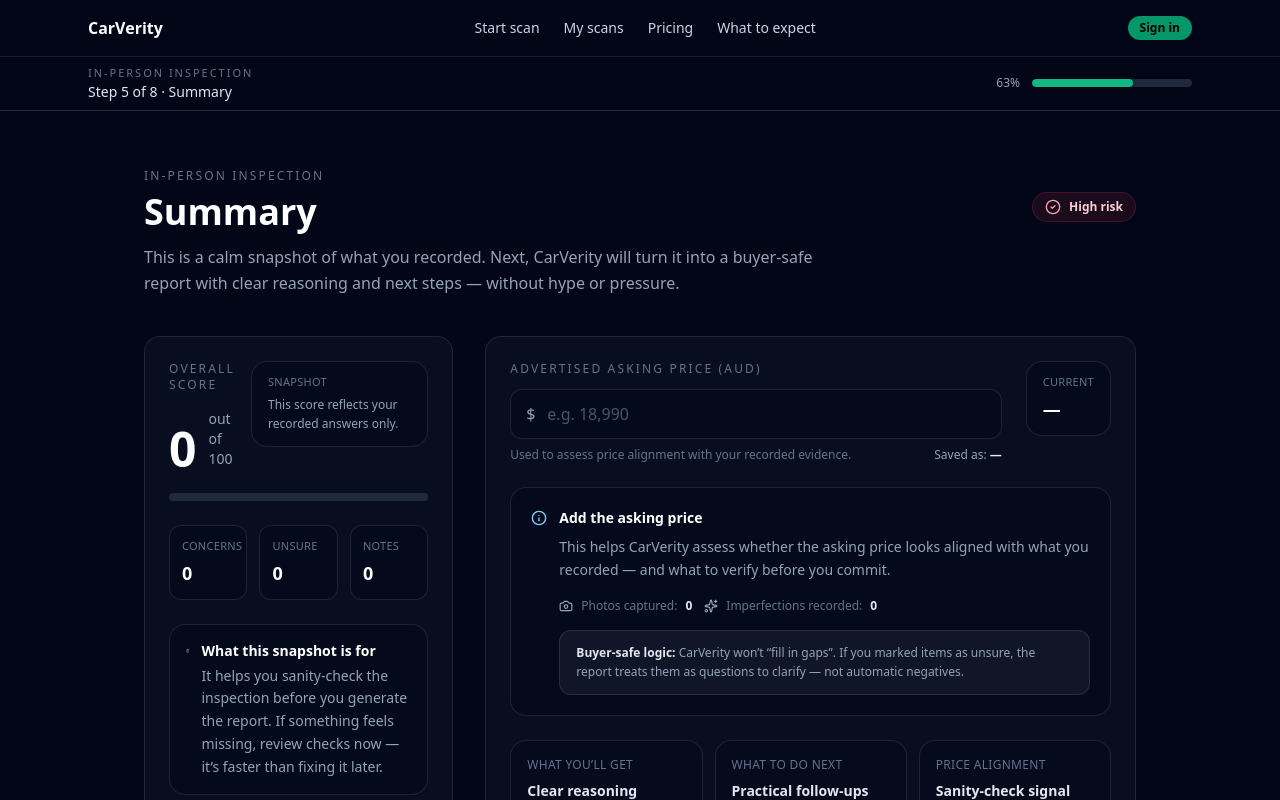
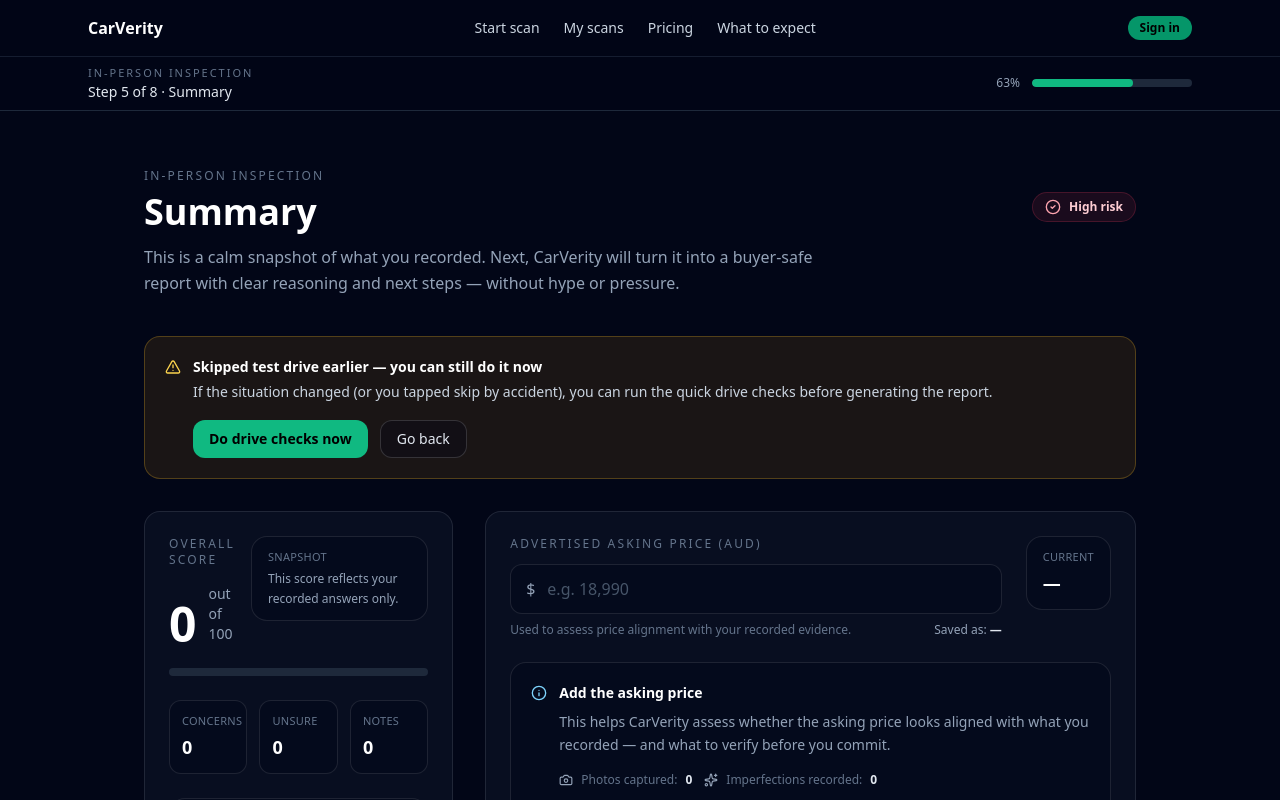
Before and after one commit to jeremy-swallow/carverity-clean, a React (Vite) app: page /scan/in-person/summary in a window 1280 px wide. Shown: the top 800 px of the page. Built offline with nearby package versions, Linux system fonts and the light colour scheme; no server answers.

Commit message:
Add option to return to drive checks from summary

```diff
--- a/src/pages/InPersonSummary.tsx
+++ b/src/pages/InPersonSummary.tsx
@@ -1,3 +1,5 @@
+// src/pages/InPersonSummary.tsx
+
 import { useEffect, useMemo, useState } from "react";
 import { useNavigate, useParams } from "react-router-dom";
 import {
@@ -11,11 +13,7 @@ import {
   ClipboardCheck,
 } from "lucide-react";
 import { supabase } from "../supabaseClient";
-import {
-  loadProgress,
-  clearProgress,
-  saveProgress,
-} from "../utils/scanProgress";
+import { loadProgress, clearProgress, saveProgress } from "../utils/scanProgress";
 import { saveScan, generateScanId } from "../utils/scanStorage";
 
 type PricingVerdict = "missing" | "info" | "room" | "concern";
@@ -138,7 +136,8 @@ function parseAskingPrice(raw: string): number | null {
 }
 
 function buildTitleFromProgress(progress: any): string {
-  const make = progress?.vehicle?.make || progress?.make || progress?.vehicleMake;
+  const make =
+    progress?.vehicle?.make || progress?.make || progress?.vehicleMake;
   const model =
     progress?.vehicle?.model || progress?.model || progress?.vehicleModel;
   const year =
@@ -185,6 +184,11 @@ function toneClasses(tone: "good" | "info" | "warn" | "danger") {
   };
 }
 
+function hasAnyDriveAnswers(checks: Record<string, any>) {
+  const driveIds = ["steering", "noise-hesitation", "adas-systems"];
+  return driveIds.some((id) => Boolean(checks?.[id]?.value || checks?.[id]?.note));
+}
+
 export default function InPersonSummary() {
   const navigate = useNavigate();
   const { scanId: routeScanId } = useParams<{ scanId?: string }>();
@@ -214,13 +218,14 @@ export default function InPersonSummary() {
 
   // Persist asking price into progress as user types
   useEffect(() => {
+    const latest: any = loadProgress();
     const current =
-      typeof progress?.askingPrice === "number" ? progress.askingPrice : null;
+      typeof latest?.askingPrice === "number" ? latest.askingPrice : null;
 
     if (parsedAskingPrice === current) return;
 
     saveProgress({
-      ...progress,
+      ...(latest ?? {}),
       askingPrice: parsedAskingPrice,
     });
     // eslint-disable-next-line react-hooks/exhaustive-deps
@@ -330,12 +335,20 @@ export default function InPersonSummary() {
     navigate("/scan/in-person/start");
   }
 
+  function handleDoDriveNow() {
+    // If they skipped earlier, we route them into the drive intro,
+    // which clears stale drive answers and prevents highlighted buttons.
+    navigate("/scan/in-person/checks/drive-intro");
+  }
+
   const canContinue = Boolean(activeScanId);
 
   const showAskingPriceError =
     askingPriceTouched &&
     askingPriceInput.trim().length > 0 &&
     !parsedAskingPrice;
+
+  const driveWasSkippedOrMissing = !hasAnyDriveAnswers(checks);
 
   return (
     <div className="max-w-5xl mx-auto px-4 py-16">
@@ -368,6 +381,42 @@ export default function InPersonSummary() {
           </div>
         </div>
       </header>
+
+      {/* If drive checks were skipped, give them a way back */}
+      {driveWasSkippedOrMissing && (
+        <div className="mb-8 rounded-2xl border border-amber-400/25 bg-amber-500/10 p-5">
+          <div className="flex items-start gap-3">
+            <AlertTriangle className="h-4 w-4 text-amber-300 mt-0.5" />
+            <div className="flex-1">
+              <p className="text-sm font-semibold text-white">
+                Skipped test drive earlier — you can still do it now
+              </p>
+              <p className="text-sm text-slate-300 mt-1 leading-relaxed">
+                If the situation changed (or you tapped skip by accident), you
+                can run the quick drive checks before generating the report.
+              </p>
+
+              <div className="mt-4 flex flex-wrap gap-3">
+                <button
+                  type="button"
+                  onClick={handleDoDriveNow}
+                  className="rounded-xl bg-emerald-500 hover:bg-emerald-400 text-black font-semibold px-4 py-2 text-sm"
+                >
+                  Do drive checks now
+                </button>
+
+                <button
+                  type="button"
+                  onClick={() => navigate("/scan/in-person/checks/inside")}
+                  className="rounded-xl border border-white/15 bg-slate-950/30 hover:bg-slate-900 px-4 py-2 text-sm text-slate-200"
+                >
+                  Go back
+                </button>
+              </div>
+            </div>
+          </div>
+        </div>
+      )}
 
       <div className="grid gap-8 lg:grid-cols-3">
         {/* Score card */}
```
